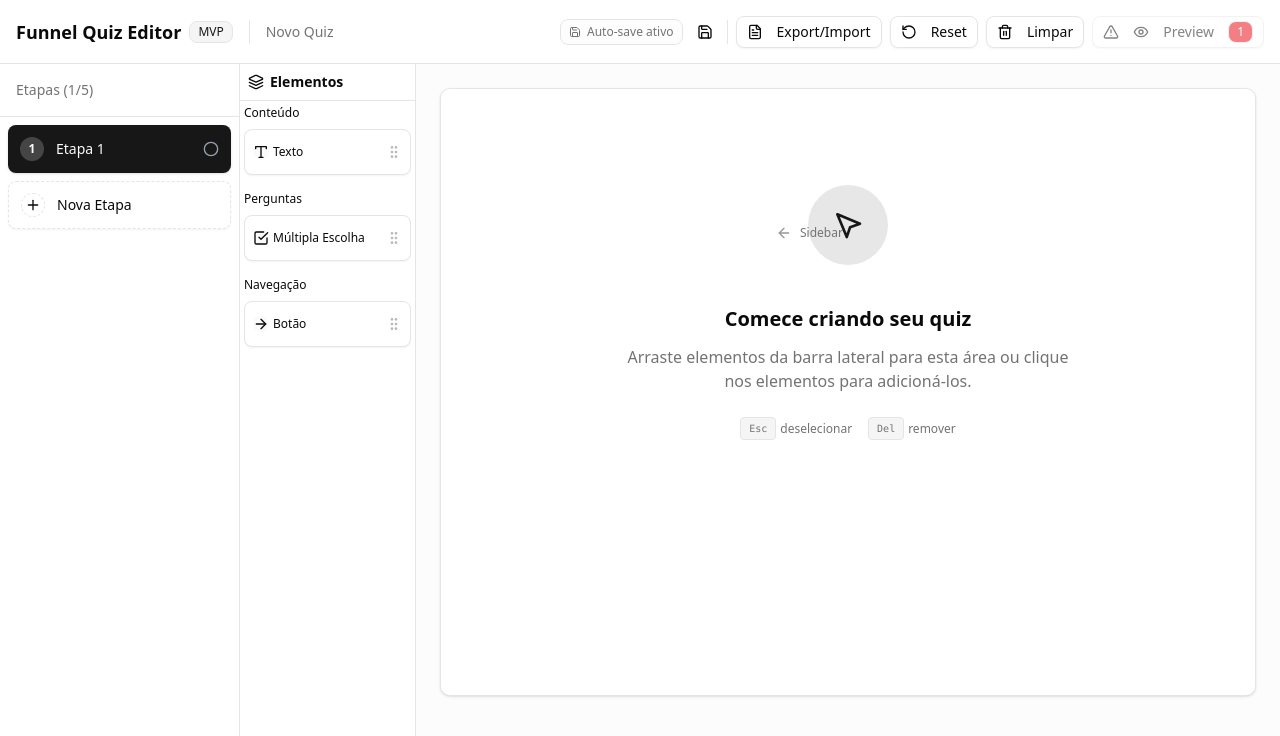
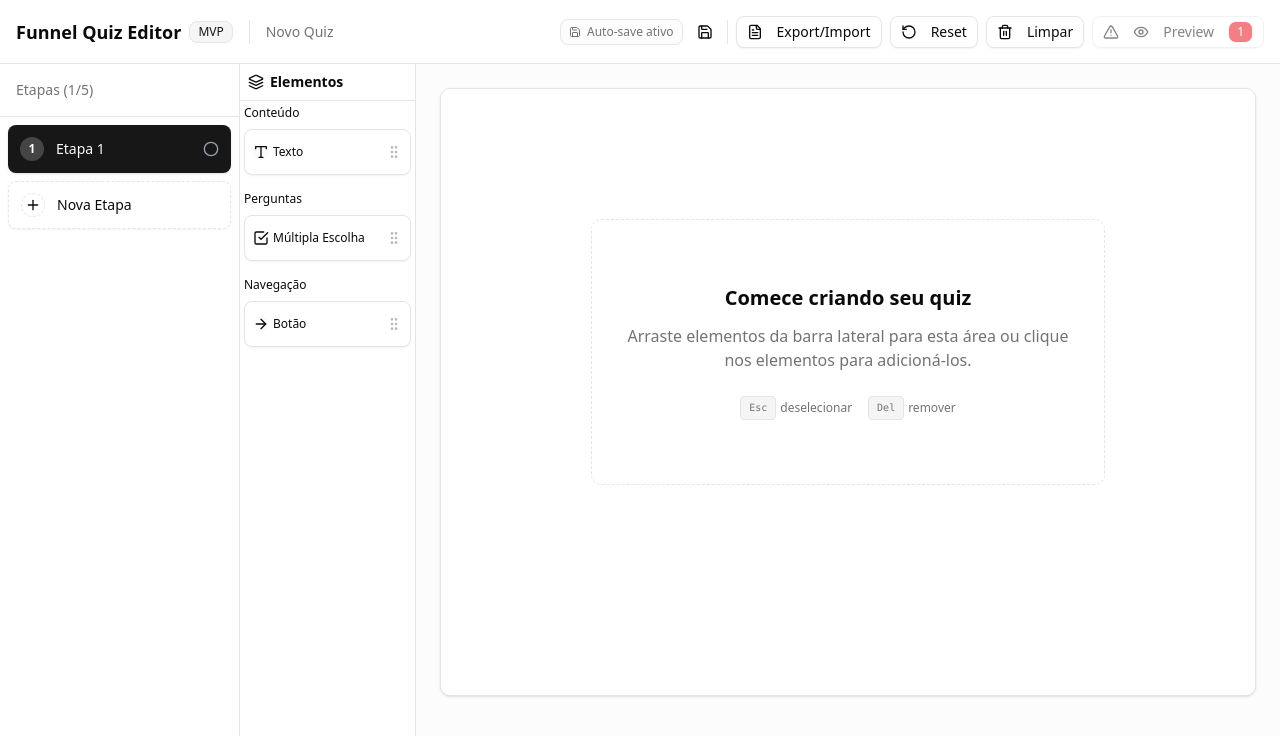
Before and after one commit to herisonp/funnelquiz, a Next.js app: page /editor in a window 1280 px wide. Shown: the top 736 px of the page. Built offline with nearby package versions, Linux system fonts and the light colour scheme.

Commit message:
style: enhance layout and visual consistency in EditorCanvas and EmptyCanvasState components

```diff
--- a/src/components/editor/EditorCanvas.tsx
+++ b/src/components/editor/EditorCanvas.tsx
@@ -52,7 +52,7 @@ export default function EditorCanvas() {
           <div
             className={cn(
               // Base canvas styling
-              "mx-auto max-w-4xl min-h-[calc(100vh-12rem)] bg-background",
+              "mx-auto max-w-4xl min-h-[calc(100vh-12rem)] bg-background flex flex-col items-center justify-center",
               "rounded-lg border shadow-sm canvas-container animate-canvas-enter",
               // Interactive states
               "canvas-deselect-area",
@@ -65,16 +65,16 @@ export default function EditorCanvas() {
             onClick={handleCanvasClick}
           >
             {/* Canvas content */}
-            <div className="p-8">
-              {elements.length === 0 ? (
-                <EmptyCanvasState />
-              ) : (
+            <div className="p-8 h-full flex flex-col items-center justify-center">
               <SortableContext
                 items={elements.map((el) => el.id)}
                 strategy={verticalListSortingStrategy}
               >
                 <div className="space-y-6 pb-20">
-                    {/* Drop zone principal */}
+                  {elements.length === 0 ? (
+                    <EmptyCanvasState />
+                  ) : (
+                    <>
                       <DropZone
                         id="canvas-dropzone"
                         className="h-20 transform-gpu"
@@ -89,9 +89,10 @@ export default function EditorCanvas() {
                         id="canvas-dropzone-end"
                         className="h-16 border-muted-foreground/15 transform-gpu"
                       />
+                    </>
+                  )}
                 </div>
               </SortableContext>
-              )}
             </div>
 
             {/* Subtle visual indicators */}
--- a/src/components/editor/EmptyCanvasState.tsx
+++ b/src/components/editor/EmptyCanvasState.tsx
@@ -1,6 +1,5 @@
 "use client";
 
-import { MousePointer2, ArrowLeft } from "lucide-react";
 import { cn } from "@/lib/utils";
 
 interface EmptyCanvasStateProps {
@@ -11,26 +10,11 @@ export default function EmptyCanvasState({ className }: EmptyCanvasStateProps) {
   return (
     <div
       className={cn(
-        "flex flex-col items-center justify-center text-center py-16 px-8",
+        "flex flex-col items-center justify-center text-center py-16 px-8 border border-dashed border-muted rounded-lg h-full",
         "animate-in fade-in-50 duration-500",
         className
       )}
     >
-      {/* Ícone principal com animação sutil */}
-      <div className="relative mb-6">
-        <div className="rounded-full bg-primary/10 p-6 mb-4">
-          <MousePointer2 className="h-8 w-8 text-primary" />
-        </div>
-
-        {/* Indicador de direção para sidebar */}
-        <div className="absolute -left-8 top-1/2 -translate-y-1/2 flex items-center">
-          <ArrowLeft className="h-4 w-4 text-muted-foreground animate-pulse" />
-          <div className="ml-2 text-xs text-muted-foreground hidden sm:block">
-            Sidebar
-          </div>
-        </div>
-      </div>
-
       {/* Título principal */}
       <h3 className="text-xl font-semibold text-foreground mb-3">
         Comece criando seu quiz
```
Lines whose indentation alone changed are shown as unchanged.
